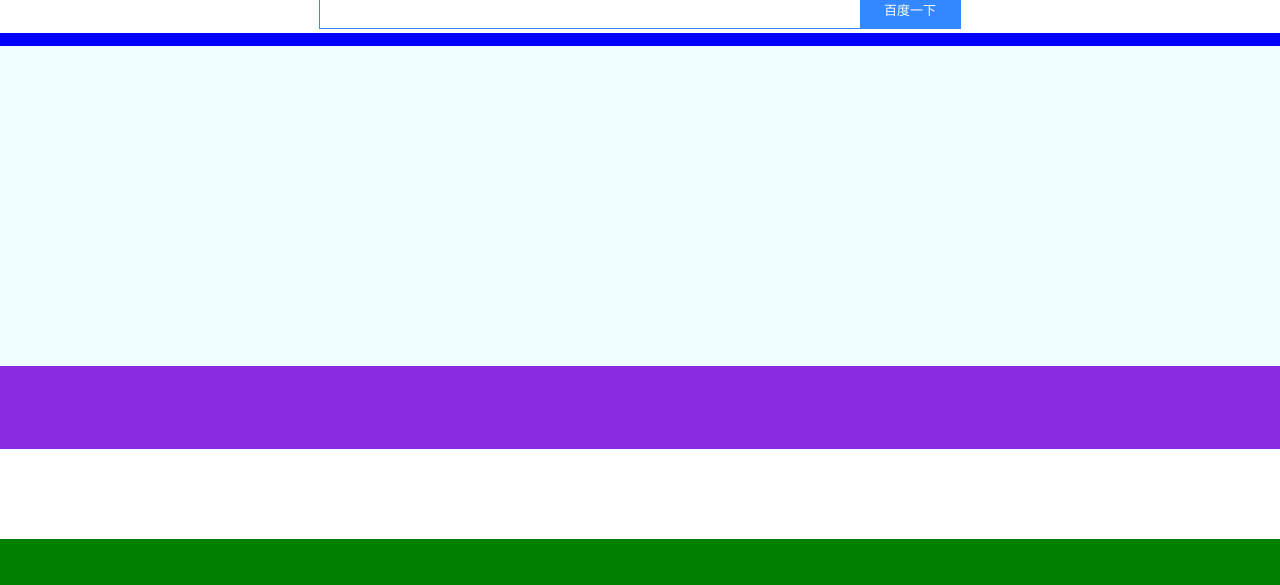
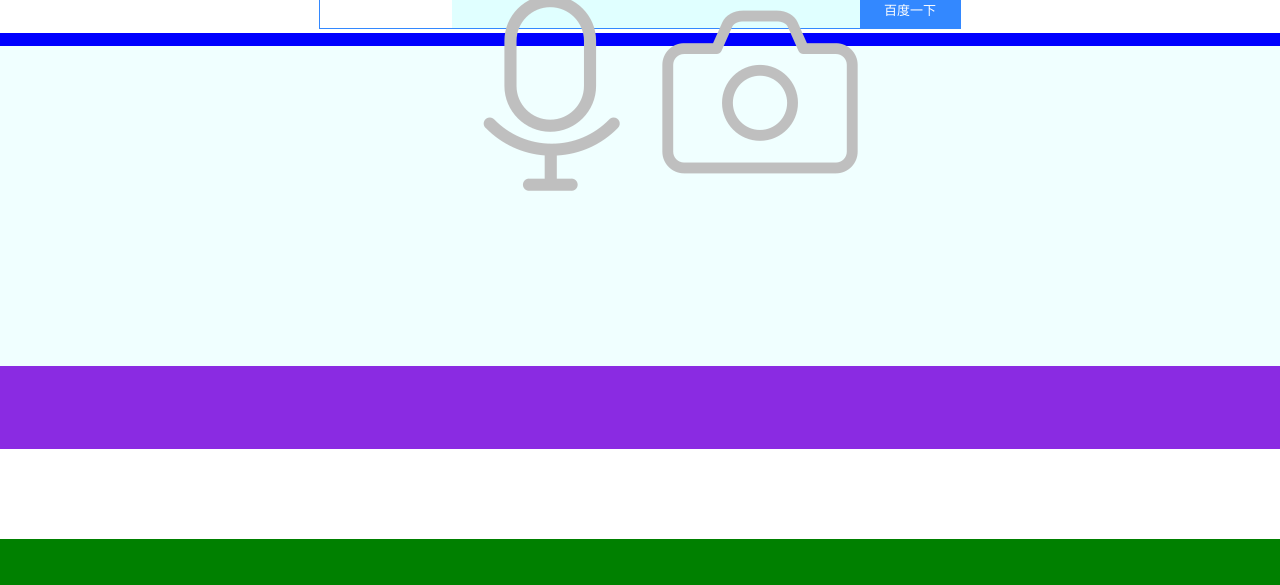
Before and after one commit to WJGouzi/baiduHomePage, a plain HTML site: page index.html in a window 1280 px wide. Shown: the part 419-1004 px from the top of the page. Drawn offline with Linux system fonts and the light colour scheme.

Commit message:
输入框的图标

```diff
--- a/css/index.css
+++ b/css/index.css
@@ -111,6 +111,22 @@
     text-align: center;
 }
 
+#photoVoiceIcon {
+    background-color: lightcyan;
+    float: right;
+    height: 36px;
+    width: auto;
+}
+
+.photoVoiceClass {
+    display: inline-block;
+}
+
+#photoIcon img {
+    width: 18px;
+    height: 16px;
+}
+
 #searchButton a {
     display: inline-block;
     width: 100px;
--- a/index.html
+++ b/index.html
@@ -53,6 +53,14 @@
                         <a href="#">百度一下</a>
 
                     </div>
+
+                    <div id="photoVoiceIcon">
+                        <ul>
+                            <li class="photoVoiceClass"><img src="./img/话筒.png"></li>
+                            <li class="photoVoiceClass"></li>
+                            <li class="photoVoiceClass"><img src="./img/相机.png"></li>
+                        </ul>
+                    </div>
                 </div>
 
 
```
Also changed, not shown: img/相机.png (added), img/话筒.png (added).
